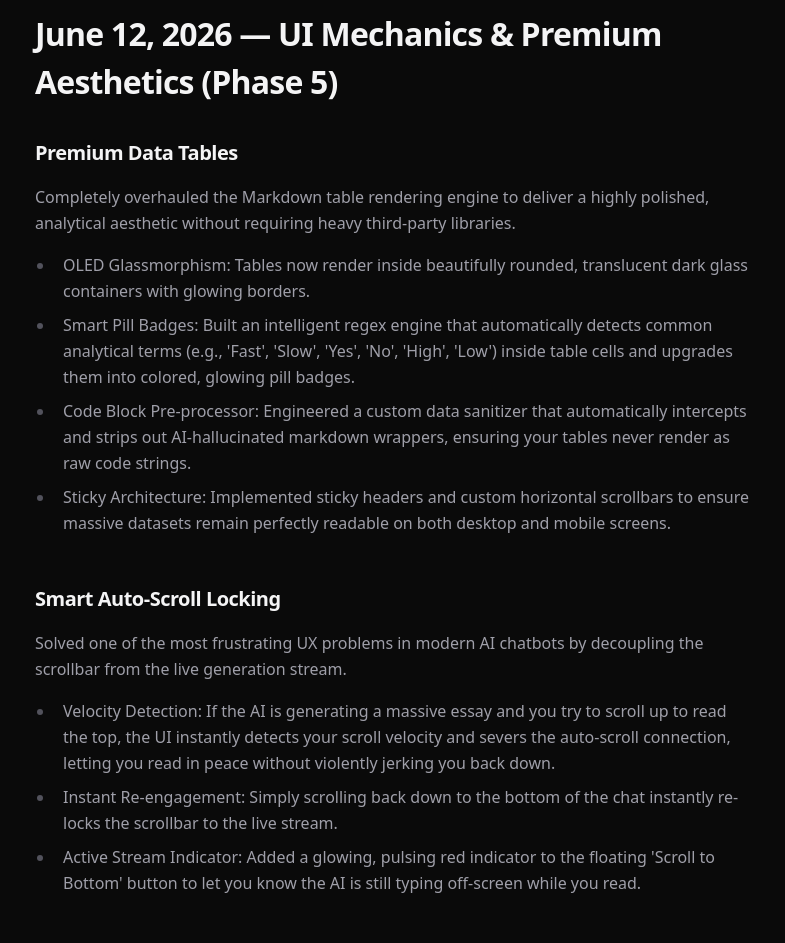
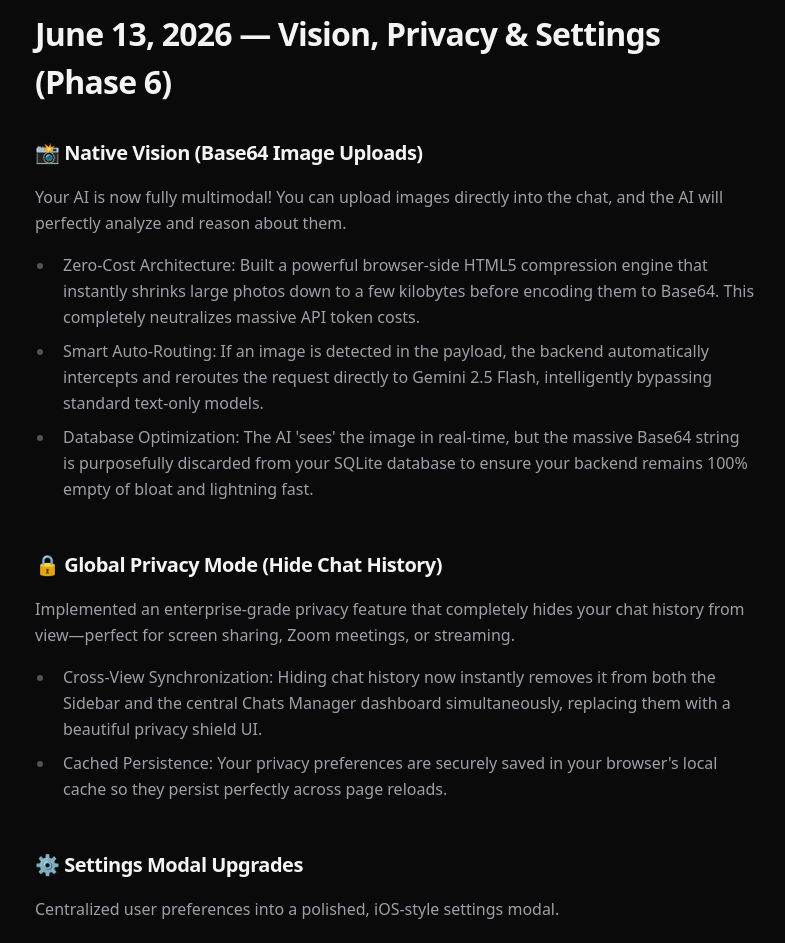
Before and after one commit to Nav33dCodes/smartLearn-AI, a React (Vite) app in the folder smartlearn-frontend/: page /releases in a window 1280 px wide. Shown: the part 340-1283 px from the top of the page, without its empty margins (245-1030 px from the left). Built offline with nearby package versions, Linux system fonts and the light colour scheme; no server answers.

Commit message:
feat: create ReleaseNotes page to display comprehensive feature and architectural updates

```diff
--- a/smartlearn-frontend/src/pages/ReleaseNotes.jsx
+++ b/smartlearn-frontend/src/pages/ReleaseNotes.jsx
@@ -1,6 +1,35 @@
 import React, { useEffect } from 'react';
 import { motion } from 'framer-motion';
 const releases = [
+  {
+    date: "June 13, 2026 — Vision, Privacy & Settings (Phase 6)",
+    features: [
+      {
+        title: "📸 Native Vision (Base64 Image Uploads)",
+        description: "Your AI is now fully multimodal! You can upload images directly into the chat, and the AI will perfectly analyze and reason about them.",
+        bullets: [
+          "Zero-Cost Architecture: Built a powerful browser-side HTML5 compression engine that instantly shrinks large photos down to a few kilobytes before encoding them to Base64. This completely neutralizes massive API token costs.",
+          "Smart Auto-Routing: If an image is detected in the payload, the backend automatically intercepts and reroutes the request directly to Gemini 2.5 Flash, intelligently bypassing standard text-only models.",
+          "Database Optimization: The AI 'sees' the image in real-time, but the massive Base64 string is purposefully discarded from your SQLite database to ensure your backend remains 100% empty of bloat and lightning fast."
+        ]
+      },
+      {
+        title: "🔒 Global Privacy Mode (Hide Chat History)",
+        description: "Implemented an enterprise-grade privacy feature that completely hides your chat history from view—perfect for screen sharing, Zoom meetings, or streaming.",
+        bullets: [
+          "Cross-View Synchronization: Hiding chat history now instantly removes it from both the Sidebar and the central Chats Manager dashboard simultaneously, replacing them with a beautiful privacy shield UI.",
+          "Cached Persistence: Your privacy preferences are securely saved in your browser's local cache so they persist perfectly across page reloads."
+        ]
+      },
+      {
+        title: "⚙️ Settings Modal Upgrades",
+        description: "Centralized user preferences into a polished, iOS-style settings modal.",
+        bullets: [
+          "Data & Privacy Tab: The Chat History toggle has been permanently relocated into a dedicated Data & Privacy tab using a sleek, native-feeling toggle switch."
+        ]
+      }
+    ]
+  },
   {
     date: "June 12, 2026 — UI Mechanics & Premium Aesthetics (Phase 5)",
     features: [
```
